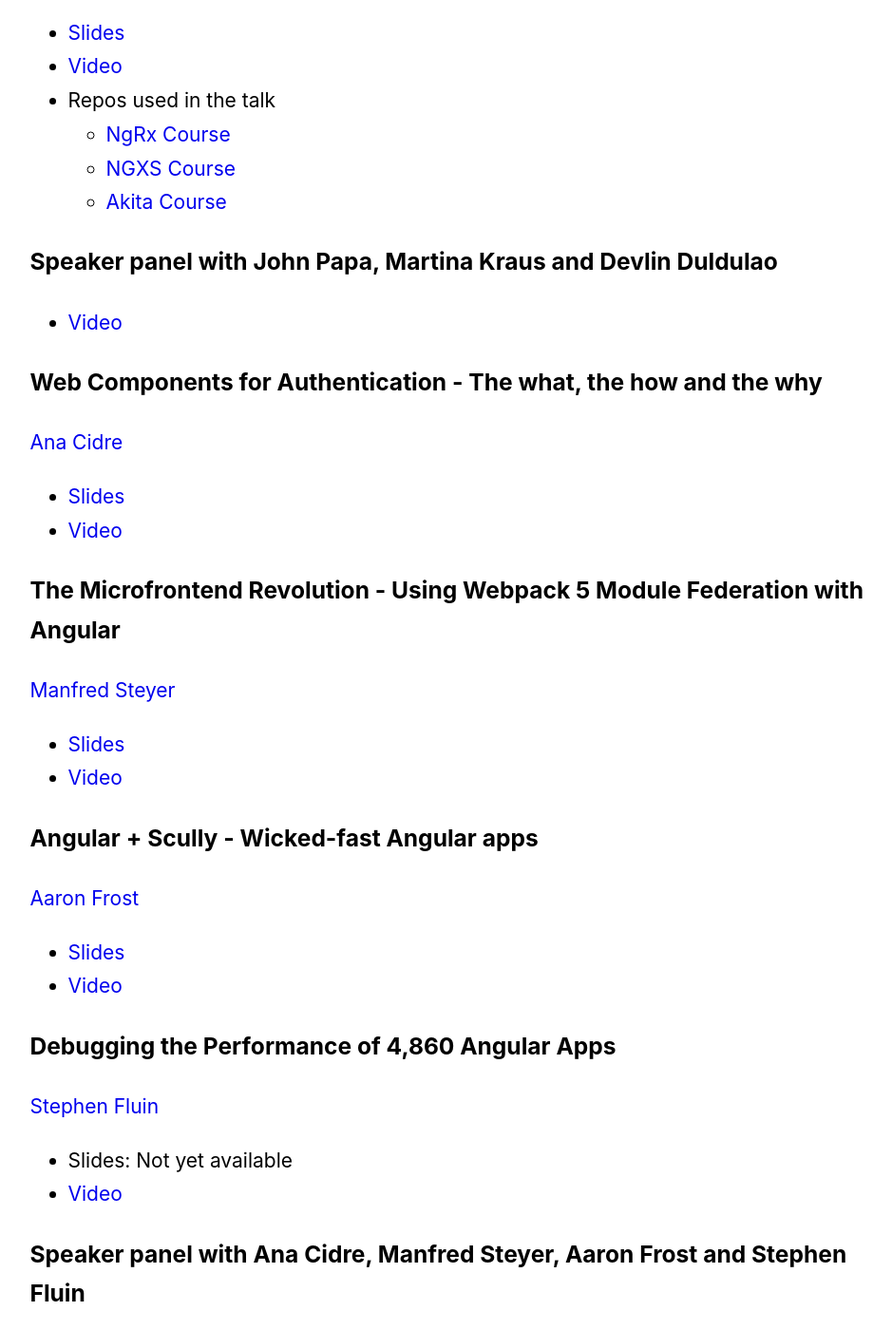
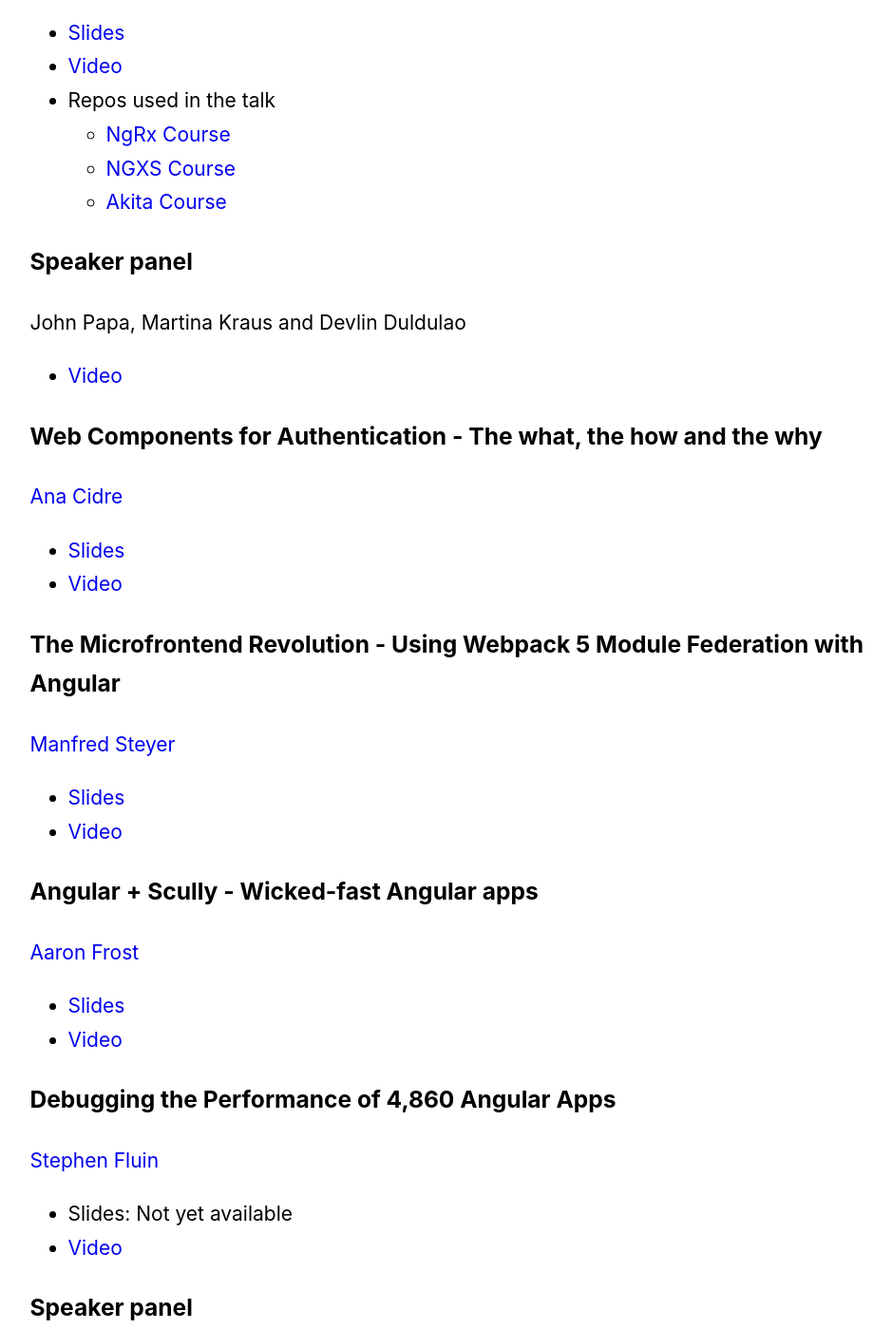
Before and after one commit to dzhavat/dzhavat.github.io, a Jekyll site: the page built from _posts/2020-05-25-links-to-all-slides-from-ngvikings-2020.md, in a window 1280 px wide and 1400 px high, scrolled down 1263 px. Shown: the whole window at 95% size, without its empty margins (157-1096 px from the left). Built offline with Jekyll 4.4.1, drawn with Linux system fonts in a browser that asks for light colours; some of the changed text lies outside the part shown.

Commit message:
Update post

```diff
--- a/_posts/2020-05-25-links-to-all-slides-from-ngvikings-2020.md
+++ b/_posts/2020-05-25-links-to-all-slides-from-ngvikings-2020.md
@@ -36,7 +36,9 @@
   * [NGXS Course](https://github.com/webmasterdevlin/ngxs-course)
   * [Akita Course](https://github.com/webmasterdevlin/akita-course)
 
-### Speaker panel with John Papa, Martina Kraus and Devlin Duldulao
+### Speaker panel
+
+John Papa, Martina Kraus and Devlin Duldulao
 
 * [Video](https://youtu.be/VuHuqRJQzDc?t=5355)
 
@@ -68,6 +70,8 @@
 * Slides: Not yet available
 * [Video](https://youtu.be/VuHuqRJQzDc?t=12713)
 
-### Speaker panel with Ana Cidre, Manfred Steyer, Aaron Frost and Stephen Fluin
+### Speaker panel
+
+Ana Cidre, Manfred Steyer, Aaron Frost and Stephen Fluin
 
 * [Video](https://youtu.be/VuHuqRJQzDc?t=14440)
```
